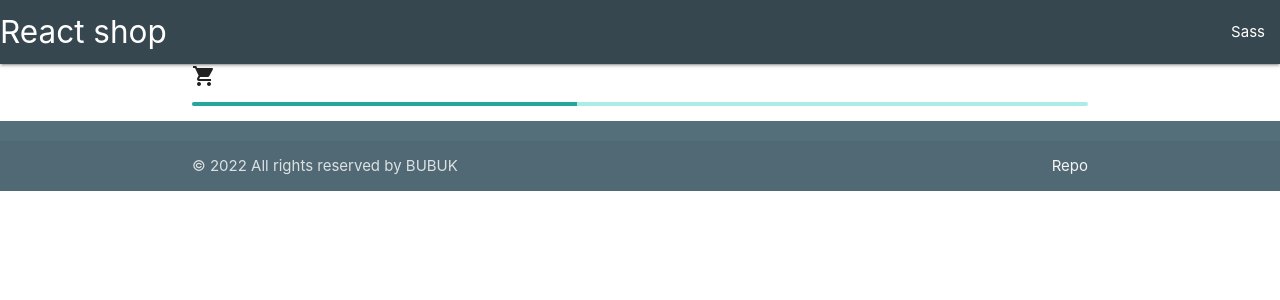
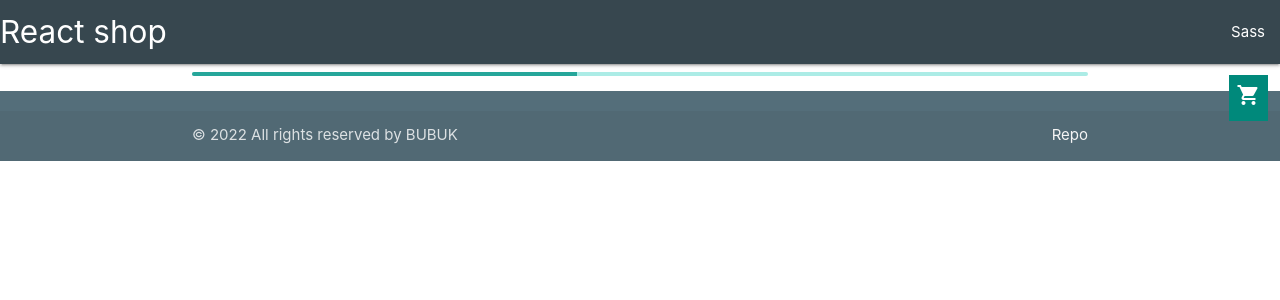
Before and after one commit to Sergeypervak/reactapishop, a React (Create React App) app: page / in a window 1280 px wide. Shown: the top 300 px of the page. Built offline with nearby package versions, Linux system fonts and the light colour scheme; no server answers.

Commit message:
create order function

```diff
--- a/src/components/Cart.jsx
+++ b/src/components/Cart.jsx
@@ -1,8 +1,8 @@
 function Cart (props) {
  const {quantity = 0} = props;
-return ( <div className="cart">
+return ( <div className="cart teal darken-1 white-text">
     <i className="material-icons">shopping_cart</i>
-    {quantity ? <span className='cart-quantity'>{quantity}</span> : null}
+    {quantity ? <span className='cart-quantity '>{quantity}</span> : null}
 </div>
 )
 }
--- a/src/components/Shop.jsx
+++ b/src/components/Shop.jsx
@@ -7,6 +7,7 @@ import {Cart} from './Cart'
 function Shop() {
     const [goods, setGoods] = useState([]);
     const [loading, setLoading] = useState(true);
+    const [order, setOrder] = useState([]);
 
     useEffect(function getGoods() {
         fetch(API_URL, {
@@ -20,7 +21,7 @@ function Shop() {
     }, []);
 
     return <main className="container content">
-        <Cart quantity={goods.length}/>
+        <Cart quantity={order.length}/>
         {
      loading ? <Preloader/> : <GoodsList goods={goods}/>
     }
--- a/src/index.css
+++ b/src/index.css
@@ -29,7 +29,23 @@ flex-direction: column;
 .card-content {
   flex-grow: 1;
 }
+.cart {
+  position:fixed;
+  /* bottom: 2rem; */
+  right: 0.8rem;
+  top: 5rem;
+  cursor: pointer;
+  z-index: 5;
+  padding: 0.5rem;
+}
+@media (min-width: 767px) {
+.cart {
+top: 5 rem;
+bottom: unset;
+  }
+}
 
-cart-quantity {
+.cart-quantity {
+
 
 };
```
